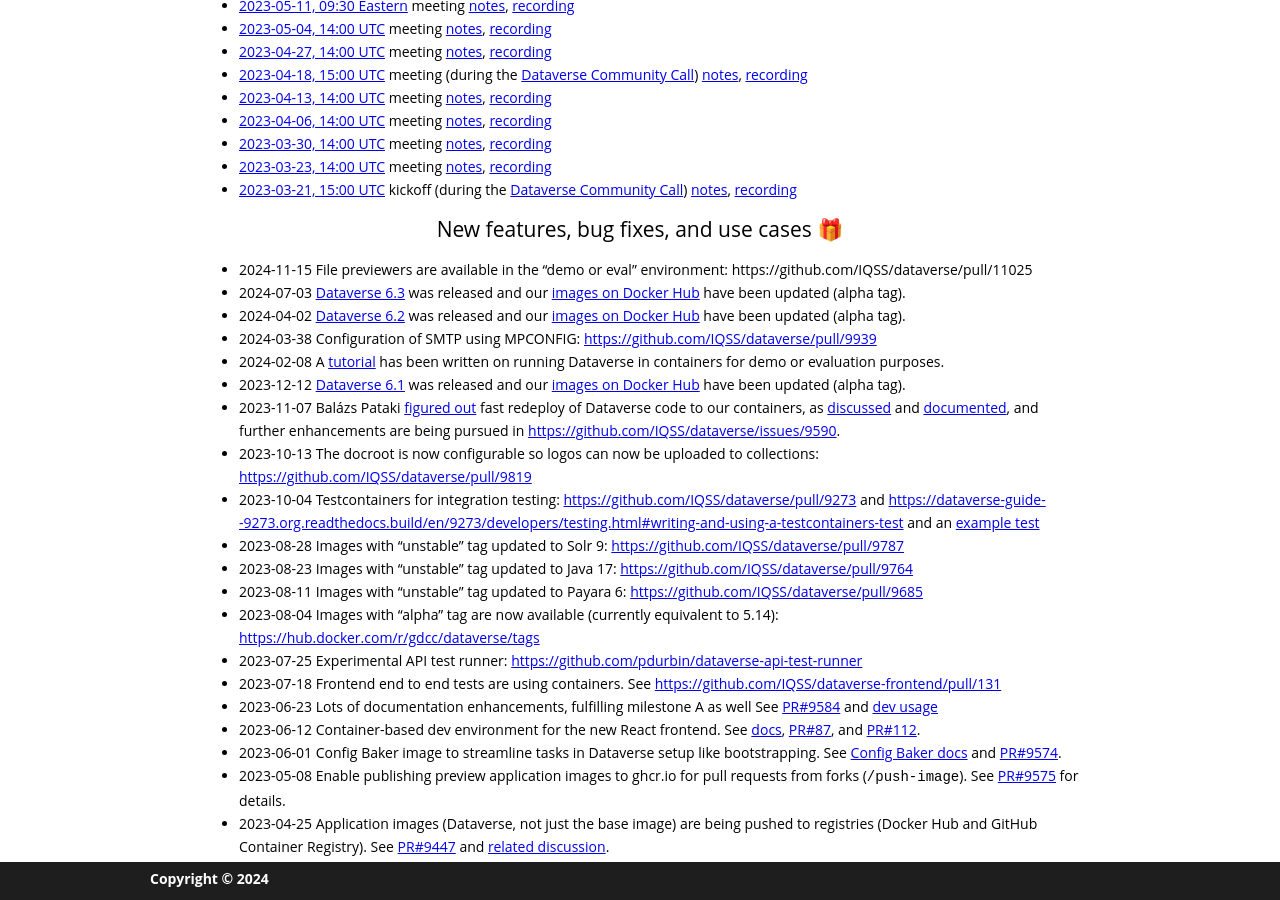
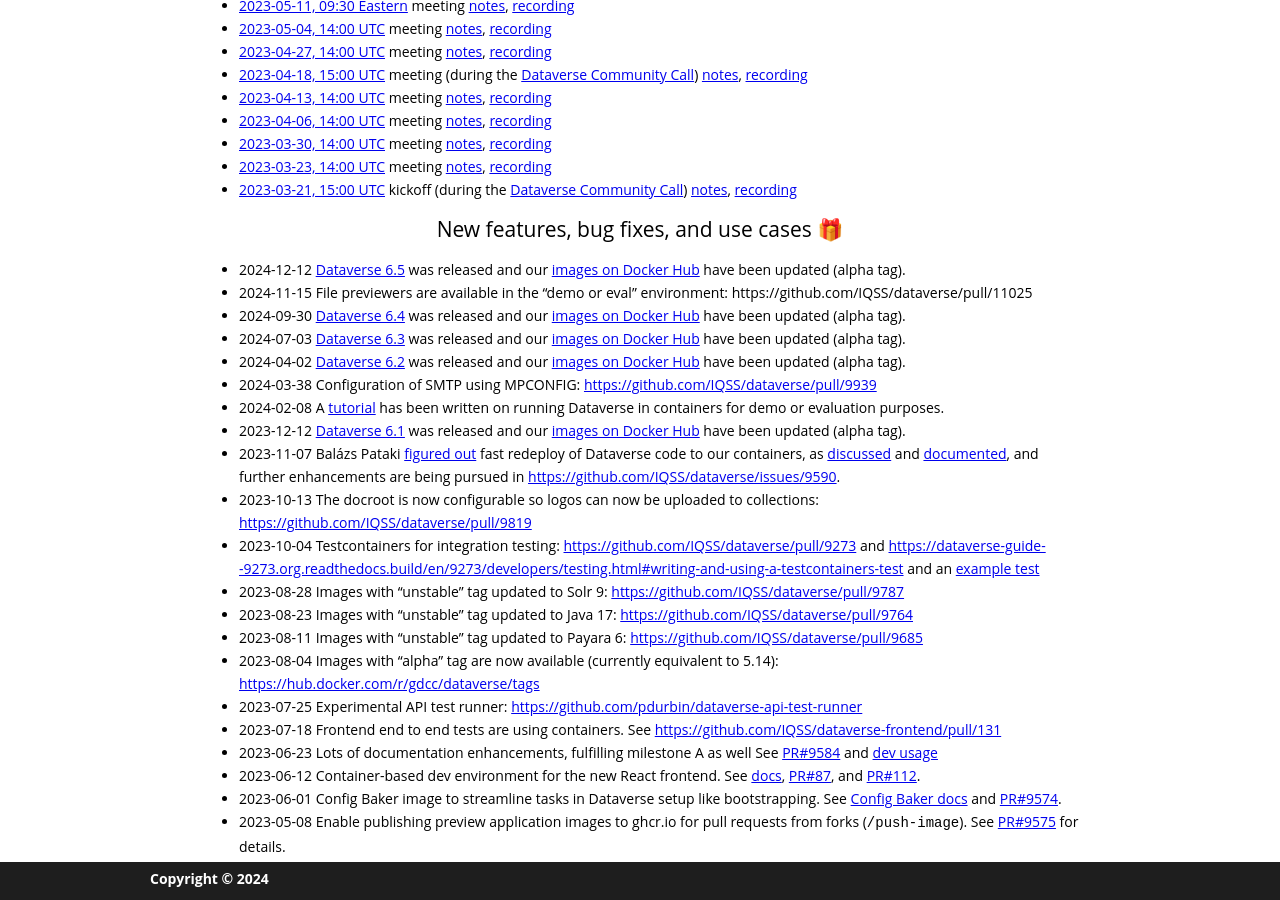
Before and after one commit to gdcc/ct.gdcc.io, a Jekyll site: the page built from index.md, in a window 1280 px wide and 900 px high, scrolled down 2627 px. Built offline with Jekyll 4.4.1, drawn with Linux system fonts in a browser that asks for light colours; our own code applies the rules of GitHub Pages for plain Markdown files.

Commit message:
add 6.4 and 6.5 releases

```diff
--- a/index.md
+++ b/index.md
@@ -107,7 +107,9 @@ The Zoom link is <https://harvard.zoom.us/j/91061519853?pwd=U1lQR1ExMlo3Ty9XUVJI
 
 ## New features, bug fixes, and use cases 🎁
 
+- 2024-12-12 [Dataverse 6.5](https://github.com/IQSS/dataverse/releases/tag/v6.5) was released and our [images on Docker Hub](https://hub.docker.com/u/gdcc) have been updated (alpha tag).
 - 2024-11-15 File previewers are available in the "demo or eval" environment: https://github.com/IQSS/dataverse/pull/11025
+- 2024-09-30 [Dataverse 6.4](https://github.com/IQSS/dataverse/releases/tag/v6.4) was released and our [images on Docker Hub](https://hub.docker.com/u/gdcc) have been updated (alpha tag).
 - 2024-07-03 [Dataverse 6.3](https://github.com/IQSS/dataverse/releases/tag/v6.3) was released and our [images on Docker Hub](https://hub.docker.com/u/gdcc) have been updated (alpha tag).
 - 2024-04-02 [Dataverse 6.2](https://github.com/IQSS/dataverse/releases/tag/v6.2) was released and our [images on Docker Hub](https://hub.docker.com/u/gdcc) have been updated (alpha tag).
 - 2024-03-38 Configuration of SMTP using MPCONFIG: <https://github.com/IQSS/dataverse/pull/9939>
```
